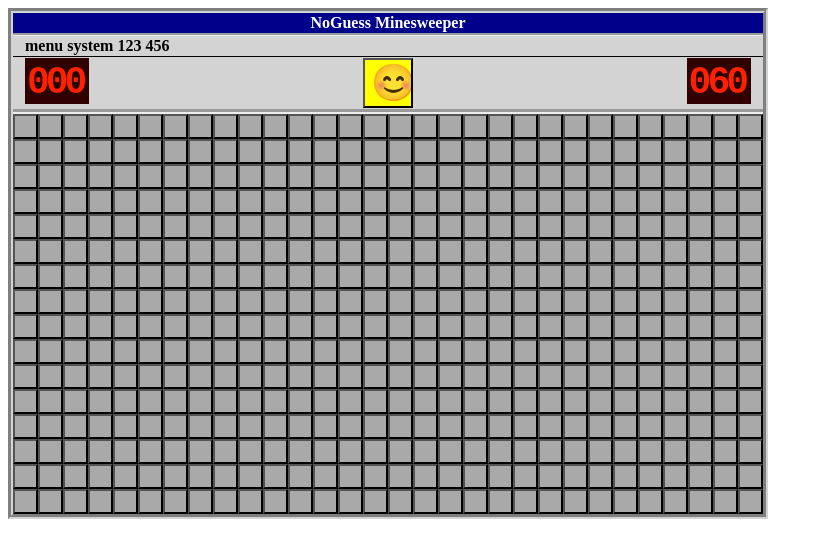
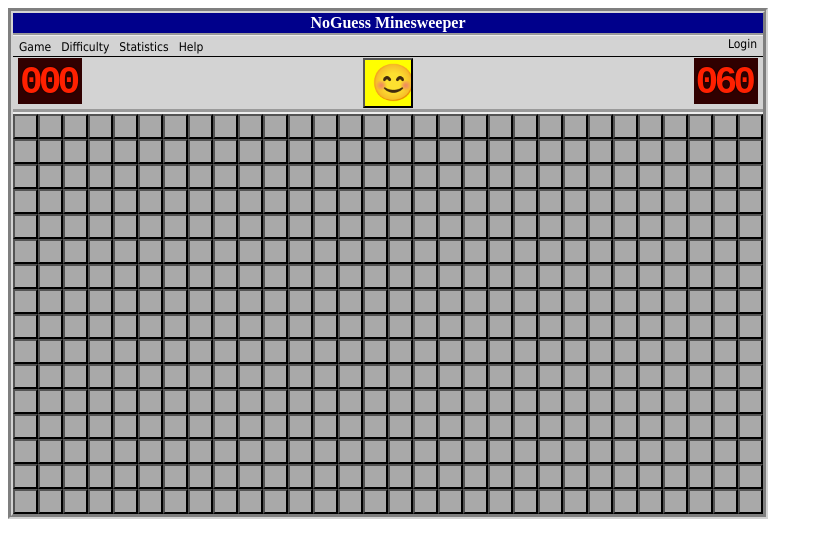
Before and after one commit to byclops/NoGuessMinesweeper, a plain HTML site: page index.html in a window 1280 px wide. Shown: the whole page, without its empty margins (0-823 px from the left). Drawn offline with nearby package versions, Linux system fonts and the light colour scheme.

Commit message:
updated menu bar

```diff
--- a/scripts/game-objects/GameBoard.js
+++ b/scripts/game-objects/GameBoard.js
@@ -27,7 +27,11 @@ class GameBoard{
             .append($('<tr>')
                 .append($('<th>')
                     .addClass('menu-bar')
-                    .text('menu system 123 456')))
+                    .append($('<a href=#>').text('Game').addClass('menu-item'))
+					.append($('<a href=#>').text('Difficulty').addClass('menu-item'))
+					.append($('<a href=#>').text('Statistics').addClass('menu-item'))
+					.append($('<a href=#>').text('Help').addClass('menu-item'))
+					.append($('<a href=#>').text('Login').addClass('menu-item').css('float','right'))))
             .append($('<tr>')
                 .append($('<th>')
                     .addClass('control-bar')
--- a/scripts/minesweeper.js
+++ b/scripts/minesweeper.js
@@ -15,4 +15,5 @@ let timer=null;
 function startApp(){
 	let game = new GameBoard(16,30,60, gameSymbols)
 	$('#game').append(game.html);
+	//window.resizeTo(800, 600);
 }
--- a/styles/minesweeper.css
+++ b/styles/minesweeper.css
@@ -20,8 +20,8 @@ td {
 	height: 50px;
 	background-color: lightgray;
 	vertical-align: middle;
-	padding-right: 12px;
-	padding-left: 12px;
+	padding-right: 5px;
+	padding-left: 5px;
 	border-bottom-style: groove;
 	border-width: 0px 0px 5px 0px;
 }
@@ -32,11 +32,23 @@ td {
 	/*height: 50px;*/
 	background-color: lightgrey;
 	vertical-align: middle;
-	padding-right: 12px;
-	padding-left: 12px;
 	border-bottom-style: solid;
 	border-width: 0px 0px 1px 0px;
 	/*border-width: 0px 0px 3px 0px;*/
+
+}
+.menu-item{
+	font-size: 12px;
+	font-family:"Tahoma";
+	text-decoration: none;
+	color: black;
+	font-weight: normal;
+	padding-right: 5px;
+	padding-left: 5px;
+}
+
+.menu-item:hover{
+	background: darkgrey;
 }
 
 .title-bar{
@@ -48,6 +60,7 @@ td {
 	padding-right: 12px;
 	padding-left: 12px;
 	border-bottom-style: groove
+
 }
 
 tr{
@@ -130,6 +143,7 @@ input{
 	/*text-shadow: 1px 1px 2px black, 0 0 25px lightgray, 0 0 5px gray;*/
 	/*vertical-align: bottom;*/
 	background: darkgrey;
+	vertical-align: bottom;
 
 }
 
```
